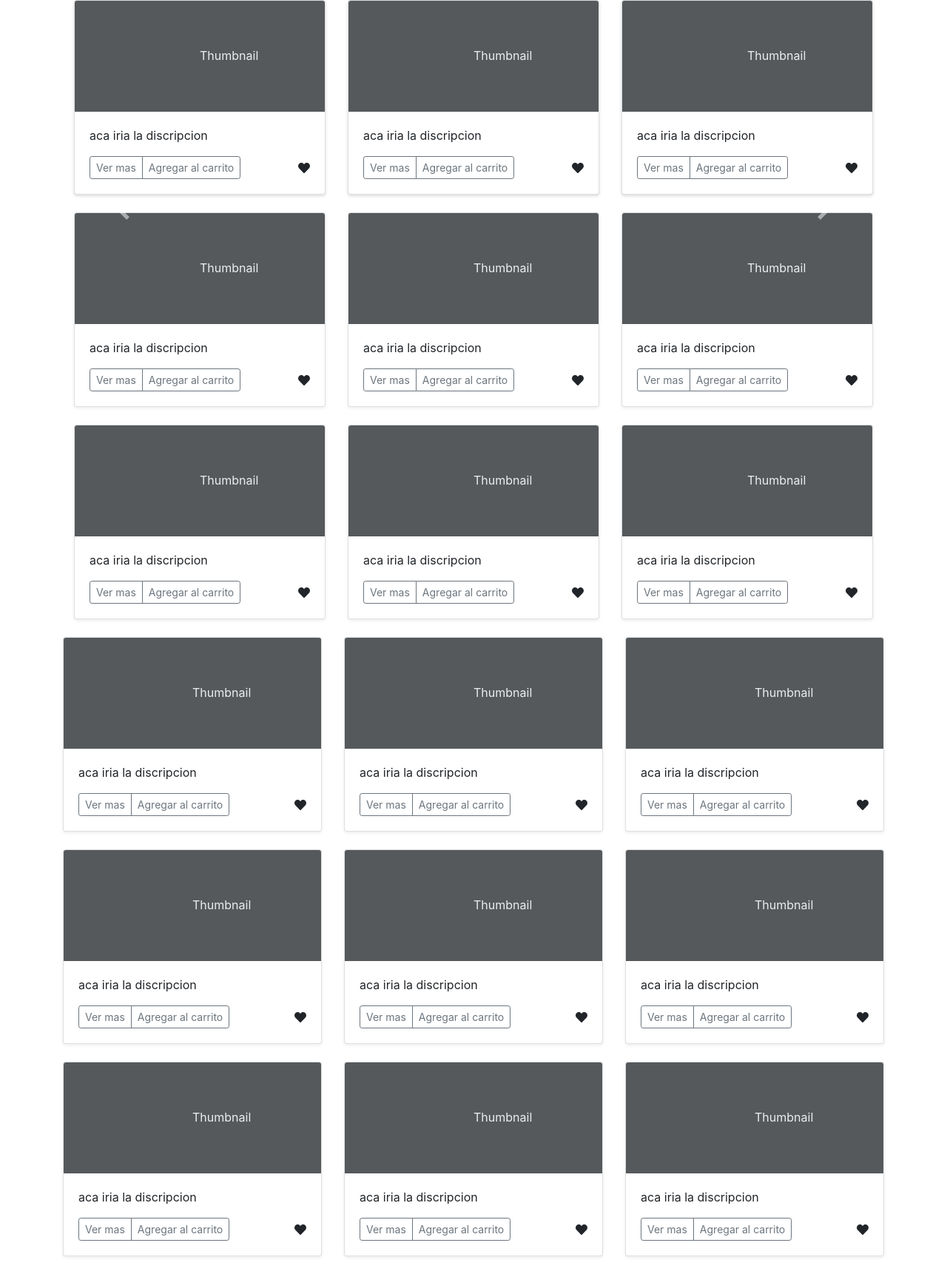
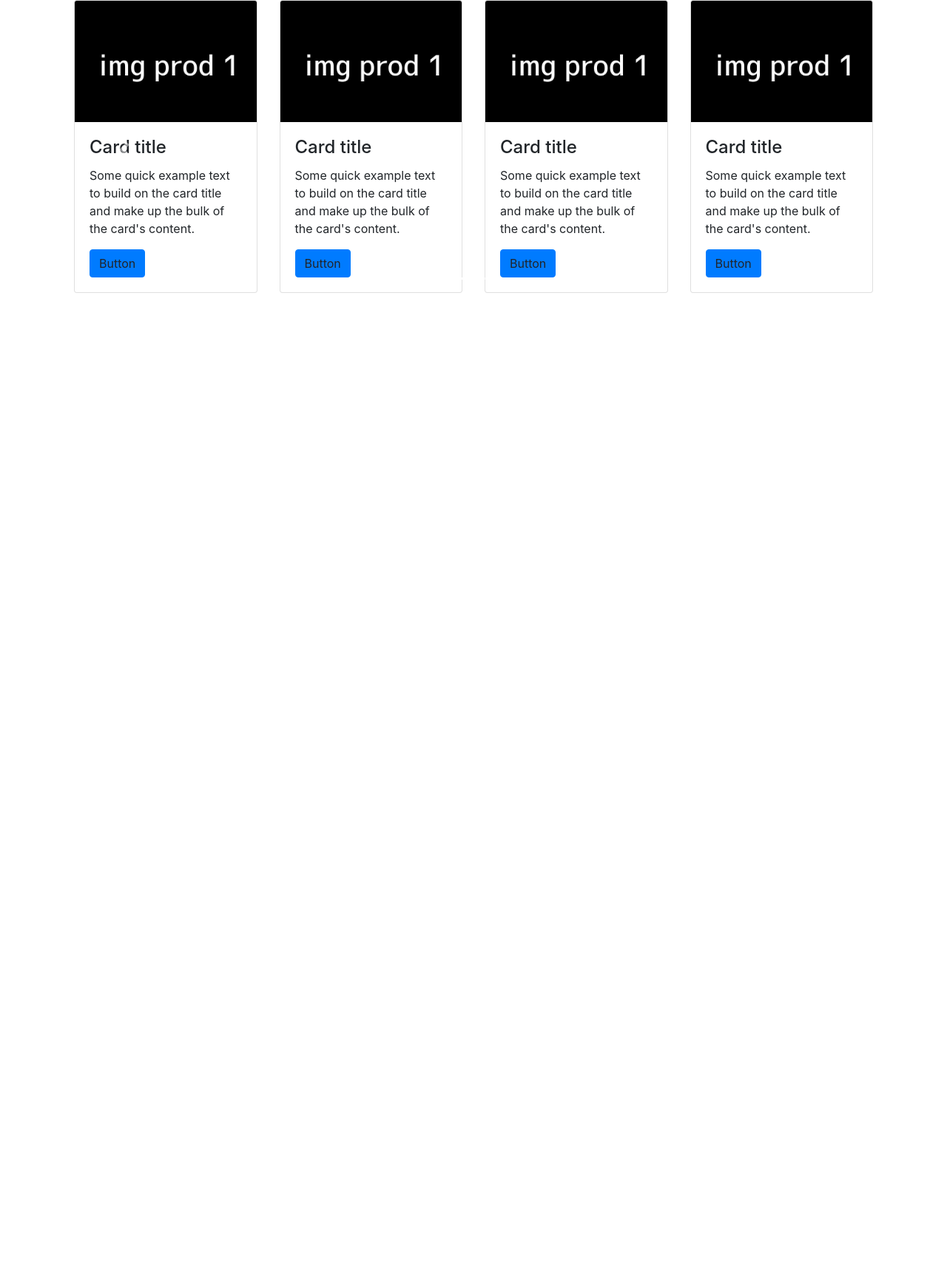
Before and after one commit to hect20/electroStore_django, a Django app: page / in a window 1280 px wide. Shown: the part 209-1931 px from the top of the page at 74% size. After the commit the page ends 605 px from the top, so only its background shows below. Run offline with Django 3.2, Linux system fonts and the light colour scheme; some libraries are stand-ins or nearby versions.

Commit message:
template mostrar_producto

```diff
--- a/electrostore/tiendaonline/templates/mostrar_producto_imagen.html
+++ b/electrostore/tiendaonline/templates/mostrar_producto_imagen.html
@@ -1,60 +1,17 @@
 {% block content  %}
-    <div class="container cardofertas">
-        <div class="row">
-            <div class="col-md-4">
-                <div class="card mb-4 shadow-sm">
-                <svg class="bd-placeholder-img card-img-top" xmlns="http://www.w3.org/2000/svg" preserveAspectRatio="xMidYMid slice" focusable="false" role="img" aria-label="Placeholder: Thumbnail"><title>Placeholder</title><rect width="100%" height="100%" fill="#55595c"/><text x="50%" y="50%" fill="#eceeef" dy=".3em">Thumbnail</text></svg>
-                <div class="card-body">
-                    <p class="card-text">aca iria la discripcion</p>
-                    <div class="d-flex justify-content-between align-items-center">
-                    <div class="btn-group">
-                        <button type="button" class="btn btn-sm btn-outline-secondary">Ver mas</button>
-                        <button type="button" class="btn btn-sm btn-outline-secondary">Agregar al carrito</button>
-                    </div>
-                    <svg class="svg-inline--fa fa-heart fa-w-16" aria-hidden="true" focusable="false" data-prefix="fas" data-icon="heart" role="img" xmlns="http://www.w3.org/2000/svg" viewBox="0 0 512 512" data-fa-i2svg="">
-                        <path fill="currentColor" d="M462.3 62.6C407.5 15.9 326 24.3 275.7 76.2L256 96.5l-19.7-20.3C186.1 24.3 104.5 15.9 49.7 62.6c-62.8 53.6-66.1 149.8-9.9 207.9l193.5 199.8c12.5 12.9 32.8 12.9 45.3 0l193.5-199.8c56.3-58.1 53-154.3-9.8-207.9z"></path>
-                    </svg>
-                    </div>
-                </div>
-                </div>
-            </div>
-            <div class="col-md-4">
-                <div class="card mb-4 shadow-sm">
-                <svg class="bd-placeholder-img card-img-top" xmlns="http://www.w3.org/2000/svg" preserveAspectRatio="xMidYMid slice" focusable="false" role="img" aria-label="Placeholder: Thumbnail"><title>Placeholder</title><rect width="100%" height="100%" fill="#55595c"/><text x="50%" y="50%" fill="#eceeef" dy=".3em">Thumbnail</text></svg>
-                <div class="card-body">
-                    <p class="card-text">aca iria la discripcion</p>
-                    <div class="d-flex justify-content-between align-items-center">
-                    <div class="btn-group">
-                        <button type="button" class="btn btn-sm btn-outline-secondary">Ver mas</button>
-                        <button type="button" class="btn btn-sm btn-outline-secondary">Agregar al carrito</button>
-                    </div>
-                    <svg class="svg-inline--fa fa-heart fa-w-16" aria-hidden="true" focusable="false" data-prefix="fas" data-icon="heart" role="img" xmlns="http://www.w3.org/2000/svg" viewBox="0 0 512 512" data-fa-i2svg="">
-                        <path fill="currentColor" d="M462.3 62.6C407.5 15.9 326 24.3 275.7 76.2L256 96.5l-19.7-20.3C186.1 24.3 104.5 15.9 49.7 62.6c-62.8 53.6-66.1 149.8-9.9 207.9l193.5 199.8c12.5 12.9 32.8 12.9 45.3 0l193.5-199.8c56.3-58.1 53-154.3-9.8-207.9z"></path>
-                    </svg>
-                    </div>
-                </div>
-                </div>
-            </div>
-            <div class="col-md-4">
-                <div class="card mb-4 shadow-sm">
-                <svg class="bd-placeholder-img card-img-top"  xmlns="http://www.w3.org/2000/svg" preserveAspectRatio="xMidYMid slice" focusable="false" role="img" aria-label="Placeholder: Thumbnail"><title>Placeholder</title><rect width="100%" height="100%" fill="#55595c"/><text x="50%" y="50%" fill="#eceeef" dy=".3em">Thumbnail</text></svg>
-                <div class="card-body">
-                    <p class="card-text">aca iria la discripcion</p>
-                    <div class="d-flex justify-content-between align-items-center">
-                    <div class="btn-group">
-                        <button type="button" class="btn btn-sm btn-outline-secondary">Ver mas</button>
-                        <button type="button" class="btn btn-sm btn-outline-secondary">Agregar al carrito</button>
-                    </div>
-                    <svg class="svg-inline--fa fa-heart fa-w-16" aria-hidden="true" focusable="false" data-prefix="fas" data-icon="heart" role="img" xmlns="http://www.w3.org/2000/svg" viewBox="0 0 512 512" data-fa-i2svg="">
-                        <path fill="currentColor" d="M462.3 62.6C407.5 15.9 326 24.3 275.7 76.2L256 96.5l-19.7-20.3C186.1 24.3 104.5 15.9 49.7 62.6c-62.8 53.6-66.1 149.8-9.9 207.9l193.5 199.8c12.5 12.9 32.8 12.9 45.3 0l193.5-199.8c56.3-58.1 53-154.3-9.8-207.9z"></path>
-                    </svg>
-                    </div>
-                </div>
-                </div>
-            </div>
-        </div>
-    </div>
-</div>
 
+<div class="col-md-3" style="float:left">
+    <div class="card mb-2">
+       <img class="card-img-top"
+        {% load static %}
+         src="/static/img/prod1.jpg" alt="Card image cap">
+       <div class="card-body">
+         <h4 class="card-title">Card title</h4>
+         <p class="card-text">Some quick example text to build on the card title and make up the bulk of the
+           card's content.</p>
+         <a class="btn btn-primary">Button</a>
+       </div>
+     </div>
+   </div>
 
 {% endblock %}
```
